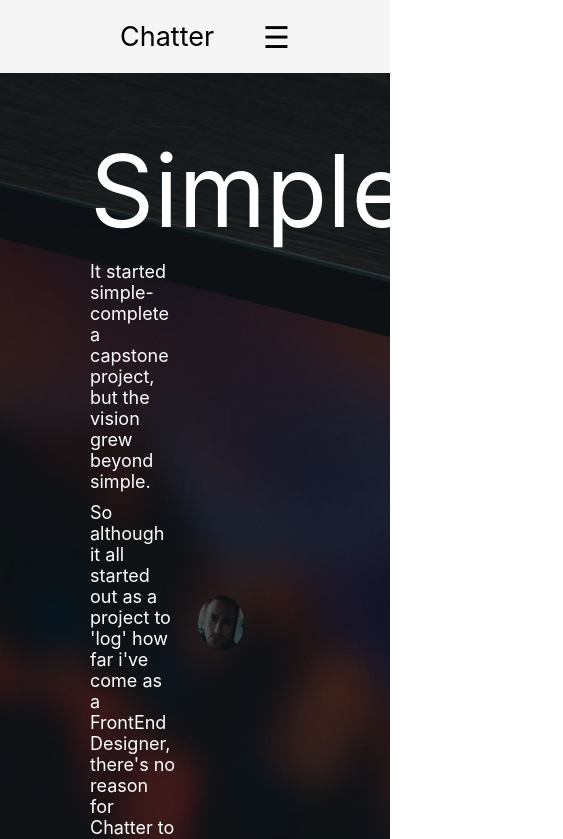
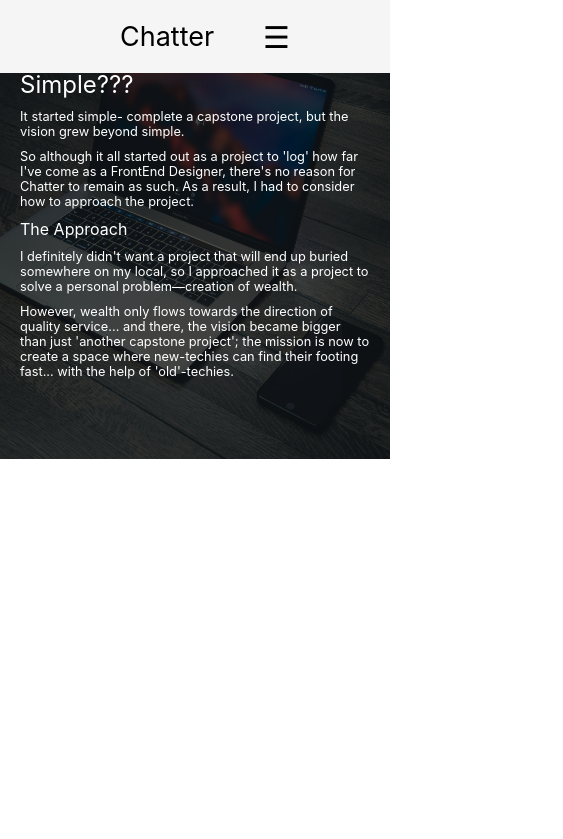
Before and after one commit to Confinesofgrace/chatter-capstone, a Vue app: page /about in a window 390 px wide. Shown: the top 839 px of the page, 563 px wide, since content can reach past the window. Built offline with nearby package versions, Linux system fonts and the light colour scheme; no server answers.

Commit message:
More Responsive

```diff
--- a/src/views/AboutView.vue
+++ b/src/views/AboutView.vue
@@ -1,73 +1,113 @@
 <template>
   <div id='about-frame'>
-
     <div id='about-display'>
-
       <div id="about-content">
-            <h3 >Simple???</h3>
-
+        <h3>Simple???</h3>
         <p>It started simple- complete a capstone project, but the vision grew beyond simple.</p>
-
-            <p>So although it all started out as a project to 'log' how far i've come as a FrontEnd Designer, there's no reason for Chatter to remain as such. As a result, i had to consider how to approach the project.</p>
-
-            <h4 >The Approach</h4>
-
-            <p>I definately didn't want a project that will end up burried somewhere on my local, so i approached it as a project to solve a personal problem- creation of wealth.</p>
-            <p>However, wealth only flows towards the direction of quality service ... and there, the vision became bigger than just 'another capstone project'; the mission is now to create a space where new-techies can find their footing fast... with the help of 'old'-techies.</p>
+        <p>So although it all started out as a project to 'log' how far I've come as a FrontEnd Designer, there's no reason for Chatter to remain as such. As a result, I had to consider how to approach the project.</p>
+        <h4>The Approach</h4>
+        <p>I definitely didn't want a project that will end up buried somewhere on my local, so I approached it as a project to solve a personal problem—creation of wealth.</p>
+        <p>However, wealth only flows towards the direction of quality service... and there, the vision became bigger than just 'another capstone project'; the mission is now to create a space where new-techies can find their footing fast... with the help of 'old'-techies.</p>
       </div>
-
     </div>
-
-
   </div>
 </template>
 
 <style>
   #about-frame
   {
-
-
     background-image: url(/src/assets/pexels-veeterzy-303383.jpg);
     background-repeat: no-repeat;
     background-size: cover;
     background-position: center;
   }
 
-
   #about-display
   {
     width: 100%;
     padding: 120px 40px;
-
     background-color: rgba(0, 0, 0, 0.623);
-
-
   }
 
   #about-content
   {
     width: 60%;
     padding: 10px 50px;
-
     color: white;
+    margin: 0 auto;
   }
-
-
 
   #about-display h3
   {
-    font-size: 100px;
+    font-size: 3rem;
   }
 
   #about-display h4
   {
-    font-size: 25px;
+    font-size: 1.5rem;
   }
 
   #about-display p
   {
-    font-size: 18px;
+    font-size: 1rem;
     margin: 10px 0;
   }
 
+  @media (max-width: 768px)
+  {
+    #about-display
+    {
+      padding: 80px 20px;
+    }
+
+    #about-content
+    {
+      width: 90%;
+      padding: 10px 20px;
+    }
+
+    #about-display h3
+    {
+      font-size: 2rem;
+    }
+
+    #about-display h4
+    {
+      font-size: 1.2rem;
+    }
+
+    #about-display p
+    {
+      font-size: 0.9rem;
+    }
+  }
+
+  @media (max-width: 480px)
+  {
+    #about-display
+    {
+      padding: 60px 10px;
+    }
+
+    #about-content
+    {
+      width: 100%;
+      padding: 10px;
+    }
+
+    #about-display h3
+    {
+      font-size: 1.5rem;
+    }
+
+    #about-display h4
+    {
+      font-size: 1rem;
+    }
+
+    #about-display p
+    {
+      font-size: 0.8rem;
+    }
+  }
 </style>
```
Lines whose indentation alone changed are shown as unchanged.
